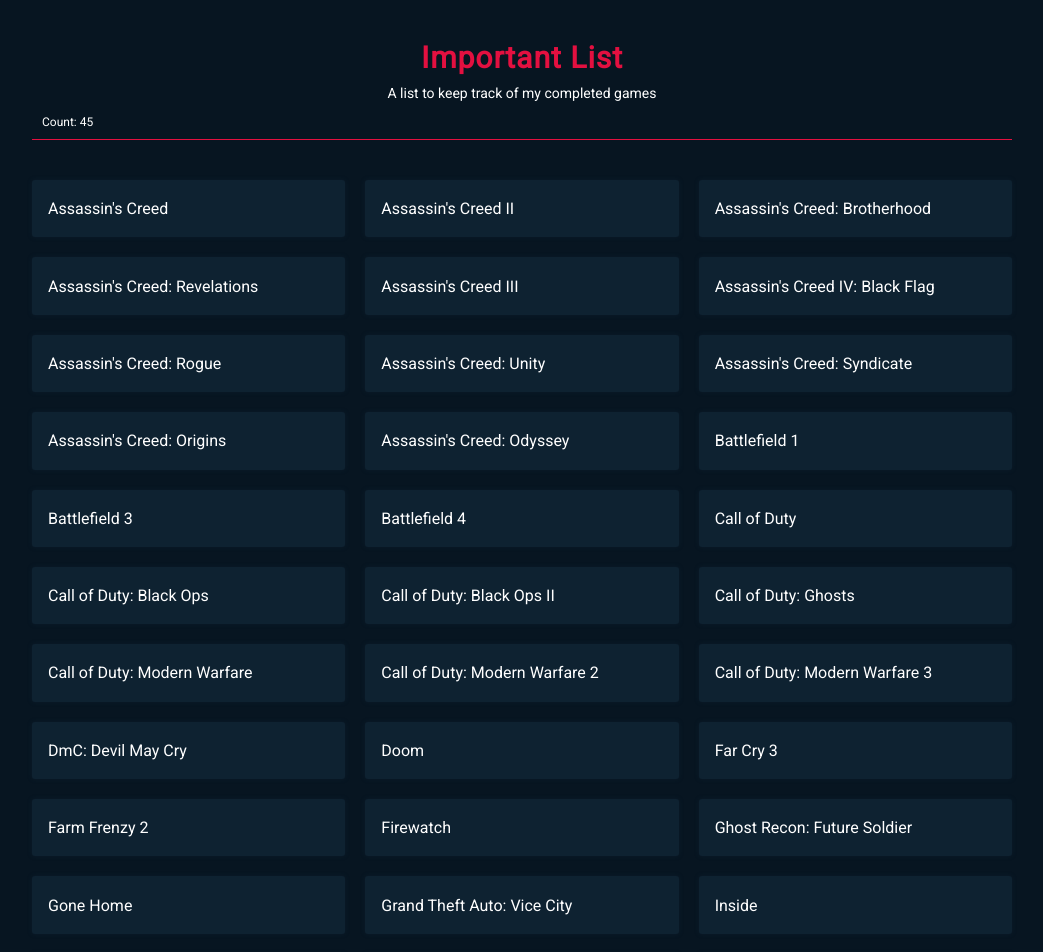
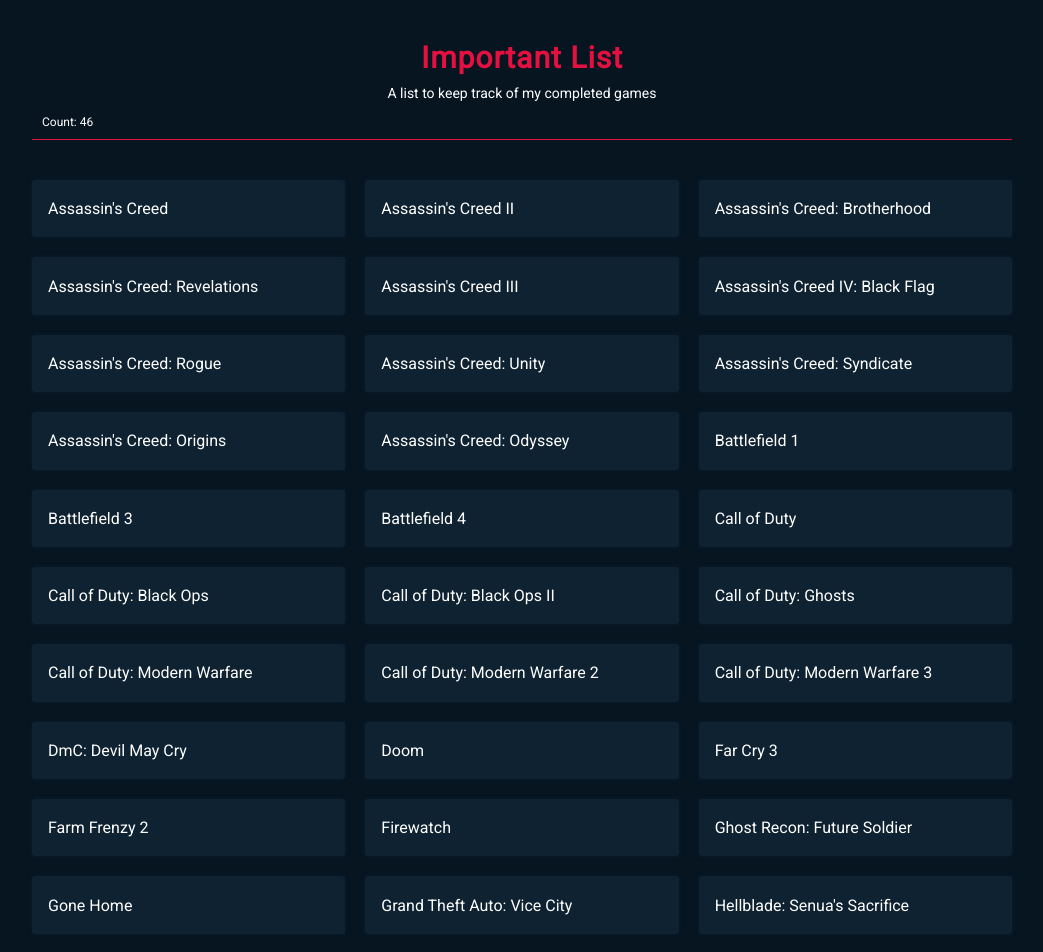
Before and after one commit to PiyushPawar17/important-list, a React (Create React App) app: page / in a window 1280 px wide. Shown: the top 952 px of the page, without its empty margins (118-1161 px from the left). Built offline with nearby package versions, Linux system fonts and the light colour scheme.

Commit message:
Added Hellblade :tada:

```diff
--- a/src/List.js
+++ b/src/List.js
@@ -28,6 +28,7 @@
 	'Ghost Recon: Future Soldier',
 	'Gone Home',
 	'Grand Theft Auto: Vice City',
+	"Hellblade: Senua's Sacrifice",
 	'Inside',
 	'Journey',
 	'Limbo',
```
